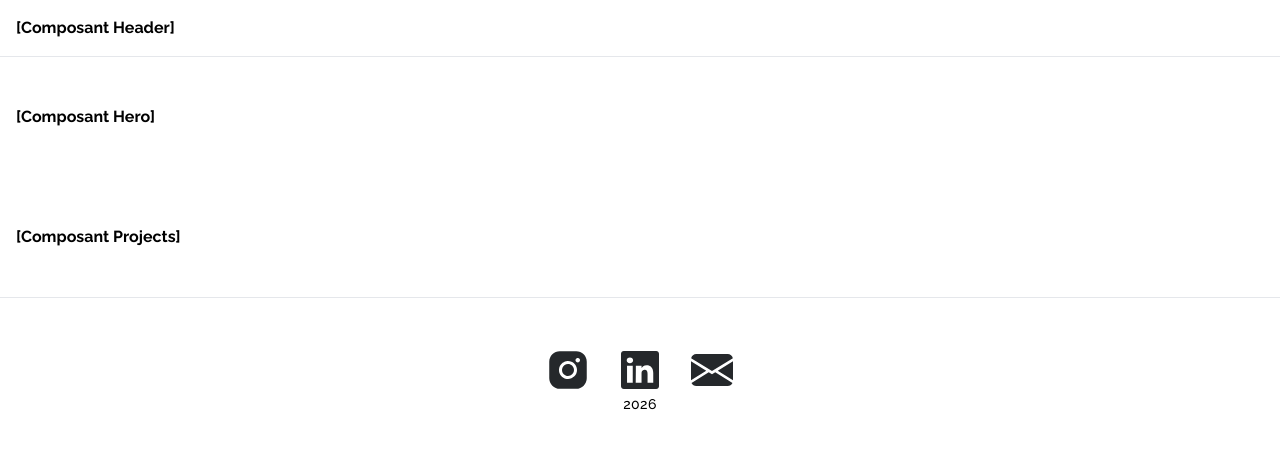
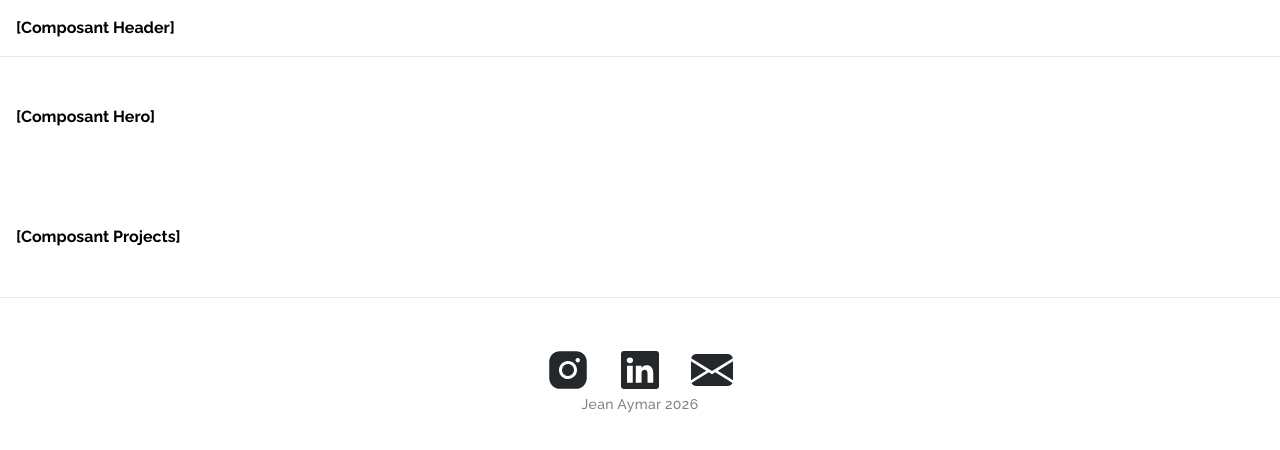
Before and after one commit to trpetit/tp_portfolio_web, a React (Vite) app in the folder portfolio-projet-final/: page / in a window 1280 px wide. Shown: the top 450 px of the page. Built offline with nearby package versions, Linux system fonts and the light colour scheme.

Commit message:
Props du footer + couleur tailwind

```diff
--- a/portfolio-projet-final/src/App.jsx
+++ b/portfolio-projet-final/src/App.jsx
@@ -11,7 +11,7 @@ function App() {
         <Hero />
         <Projects />
       </main>
-      <Footer />
+      <Footer name="Jean Aymar"/>
     </div>
   );
 }
--- a/portfolio-projet-final/src/components/Footer.jsx
+++ b/portfolio-projet-final/src/components/Footer.jsx
@@ -10,8 +10,7 @@ function Footer({name}) {
           alt="Icônes de réseaux sociaux"
           className="mx-auto mt-4"
         />
-        <p className="text-brand-gray text-sm font-medium tracking-wide">
-          {name}  2026
+      <p className="text-portfolio-gray font-sans text-sm font-medium tracking-wide">          {name}  2026
           </p>
         </div>
     </footer>
```
